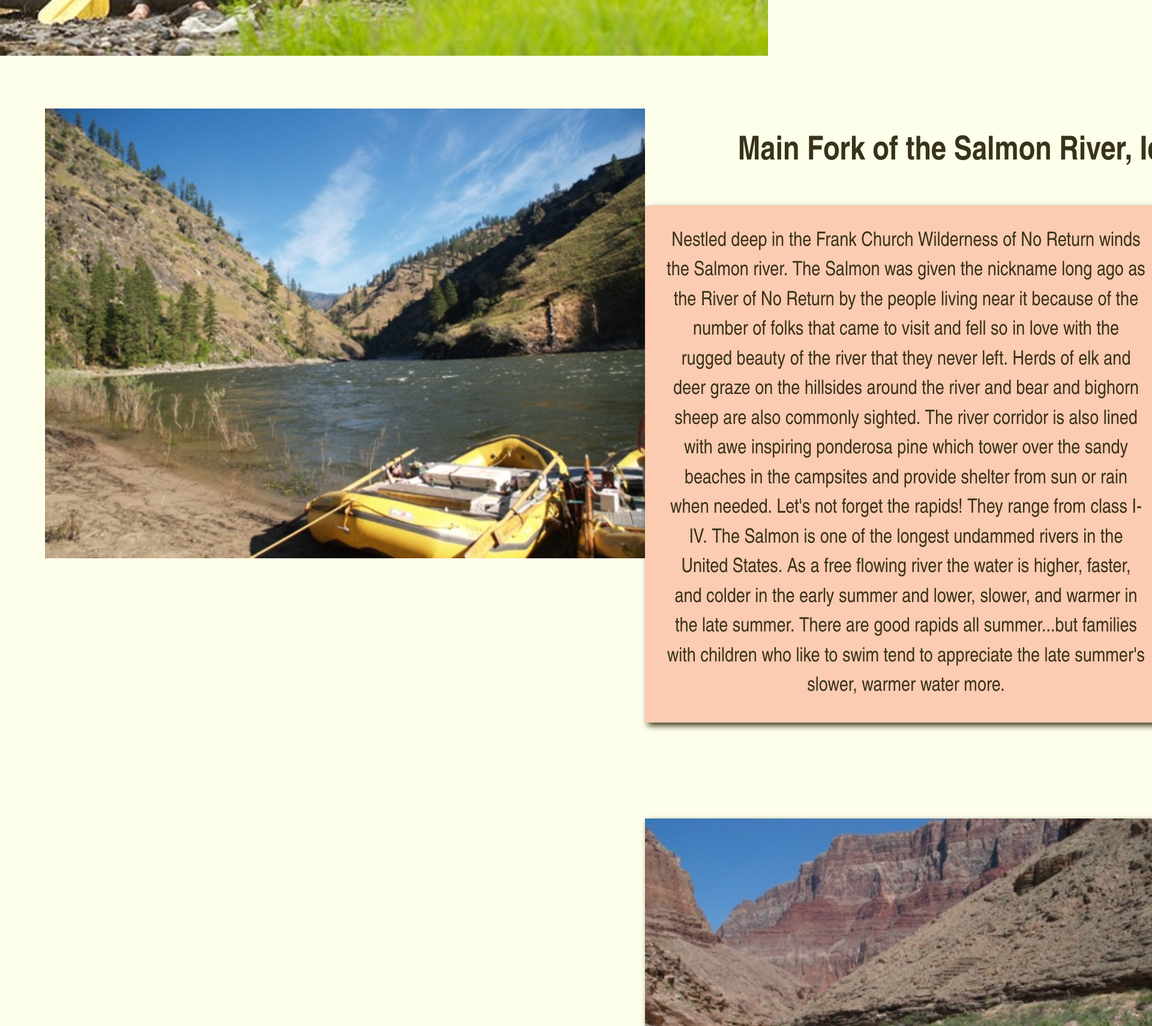
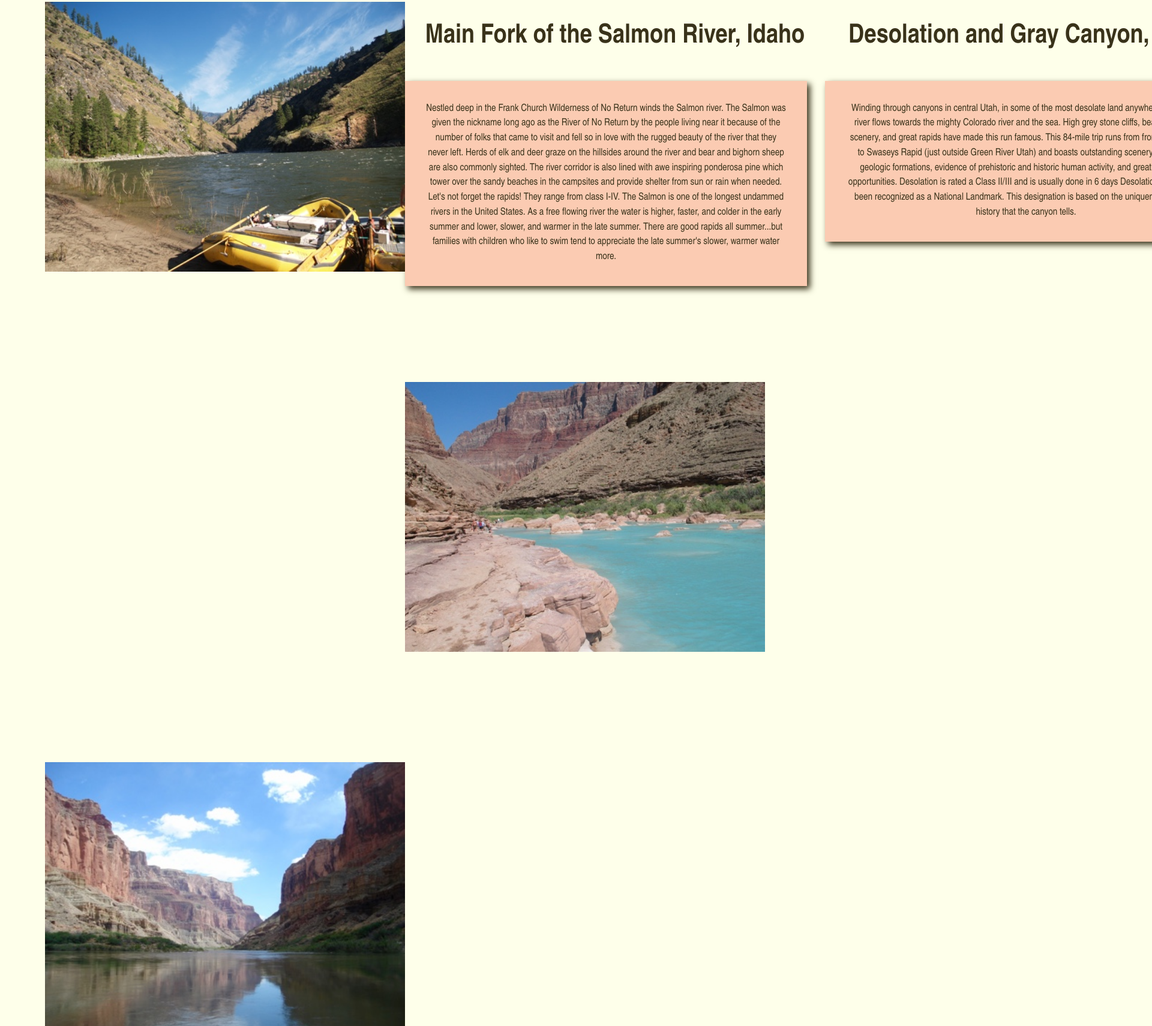
Before and after one commit to youngjessica/wdd130, a plain HTML site: page wdd130/wwr/rivers.html in a window 1280 px wide. Shown: the part 1089-2800 px from the top of the page at 60% size, 1920 px wide, since content can reach past the window. Drawn offline with Linux system fonts and the light colour scheme; a web font is replaced by a local one.

Commit message:
2nd phase of subpage changes -wwr

```diff
--- a/wdd130/wwr/rivers.html
+++ b/wdd130/wwr/rivers.html
@@ -25,7 +25,7 @@
                 <h1 class="home-title">The Rivers</h1>
             </section>
             <div id="rivers-hero-box">
-                <img id="rivers-hero-img" src="images/rivers-hero.jpeg" alt="Large group of whitewater rafters">
+                <img id="rivers-hero-img" src="images/rivers-hero.jpeg" alt="Large group of whitewater rafters" class="center">
             </div>
         </div>
     <main class="rivers-grid">
--- a/wdd130/wwr/styles/style.css
+++ b/wdd130/wwr/styles/style.css
@@ -194,12 +194,18 @@ nav{
 /*The Rivers*/
 .rivers-grid{
     display: grid;
-    grid-template-columns: repeat(8, 1fr);
-    grid-template-rows: repeat(8, 1fr);
+    grid-template-columns: repeat(5, 1fr);
+    grid-template-rows: repeat(3, 1fr);
 }
 #rivers-hero-img{
-    width:100%;
+    width: 80%;
     margin-bottom: 80px;
+}
+.center{
+    display: block;
+    margin-left: auto;
+    margin-right: auto;
+    width: 50%;
 }
 #rivers-hero-msg{
     padding: 20px;
@@ -209,62 +215,66 @@ nav{
 }
 .salmon-river p{
     color: #39321A;
-    font-size: 1.5em;
+    font-size: .75em;
     line-height: 1.5em;
     padding-bottom: 15px;
     background-color: #FBCBB2;
     padding: 35px;
     margin-bottom: 160px;
     box-shadow: 5px 5px 10px #39321A;
-    width: 800px;
-    grid-column: 1/3;
+    width: 600px;
+    grid-column: 1/2;
+    grid-row: 3/4;
 }
 .gray-river p{
     color: #39321A;
-    font-size: 1.5em;
+    font-size: .75em;
     line-height: 1.5em;
     padding-bottom: 15px;
     background-color: #FBCBB2;
     padding: 35px;
     margin-bottom: 160px;
     box-shadow: 5px 5px 10px #39321A;
-    width: 800px;
+    width: 600px;
+    grid-column: 2/3;
+    grid-row: 2/3;
 }
 .grand-river  p{
     color: #39321A;
-    font-size: 1.5em;
+    font-size: .75em;
     line-height: 1.5em;
     padding-bottom: 15px;
     background-color: #FBCBB2;
     padding: 35px;
     margin-bottom: 160px;
     box-shadow: 5px 5px 10px #39321A;
-    width: 800px;
+    width: 600px;
+    grid-column: 1/2;
+    grid-row: 3/4;
 }
 .salmon-river h2, .gray-river h2, .grand-river  h2{
     color: #39321A;
-    font-size: 2.5em;
+    font-size: 2em;
     line-height: 1em;
     padding-bottom: 15px;
 }
 .salmon-img{
     margin-bottom: 150px;
-    width: 1000px;
+    width: 600px;
     padding-left: 75px;
 }
 .gray-img{
     margin-bottom: 150px;
-    width: 1000px;
+    width: 600px;
     grid-column: 2/3;
     grid-row: 2/3;
-    box-shadow: 5px 5px 10px #39321A;
     padding-right: 100px;
 }
 .grand-img{
     margin-bottom: 150px;
-    width: 1000px;
+    width: 600px;
     grid-row: 3/4;
-    box-shadow: 5px 5px 10px #39321A;
+    padding-left: 75px;
 }
 @media screen and (max-width: 900px) {
     #hero, .home-grid {
```
